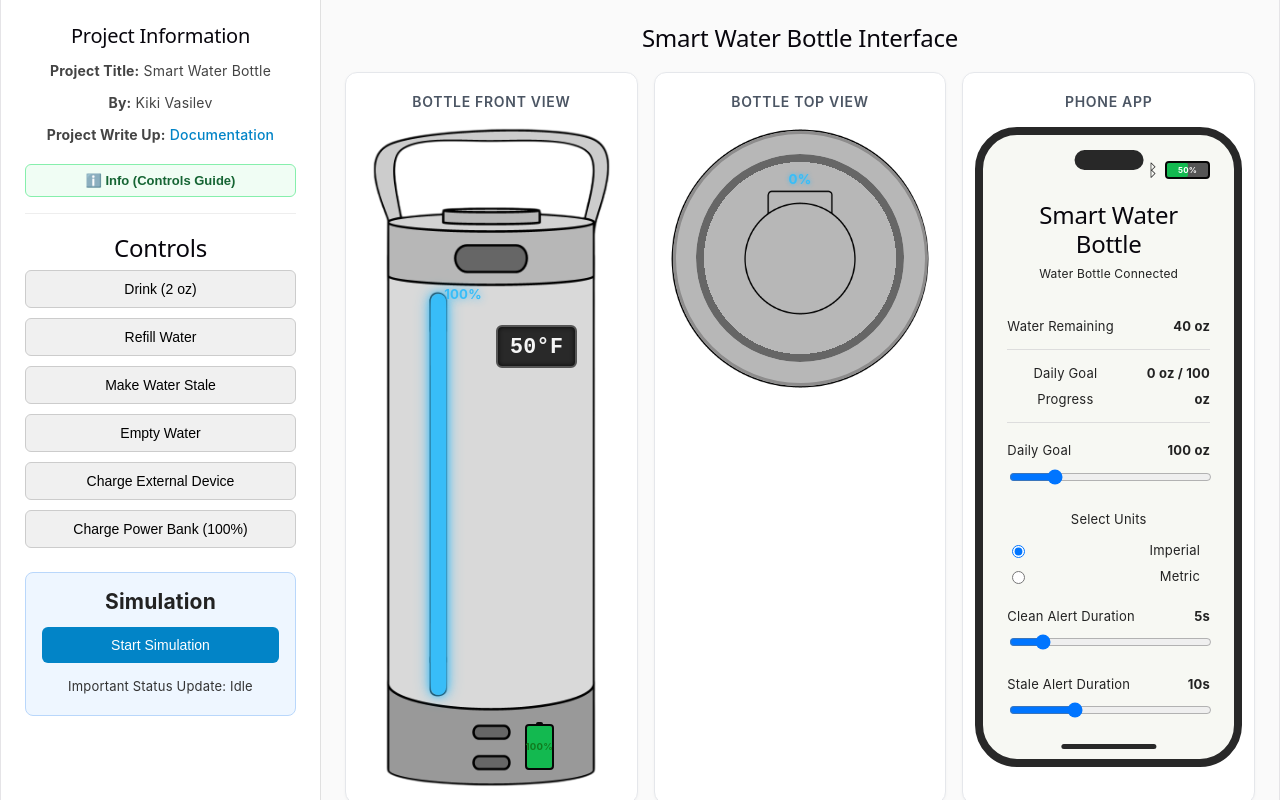
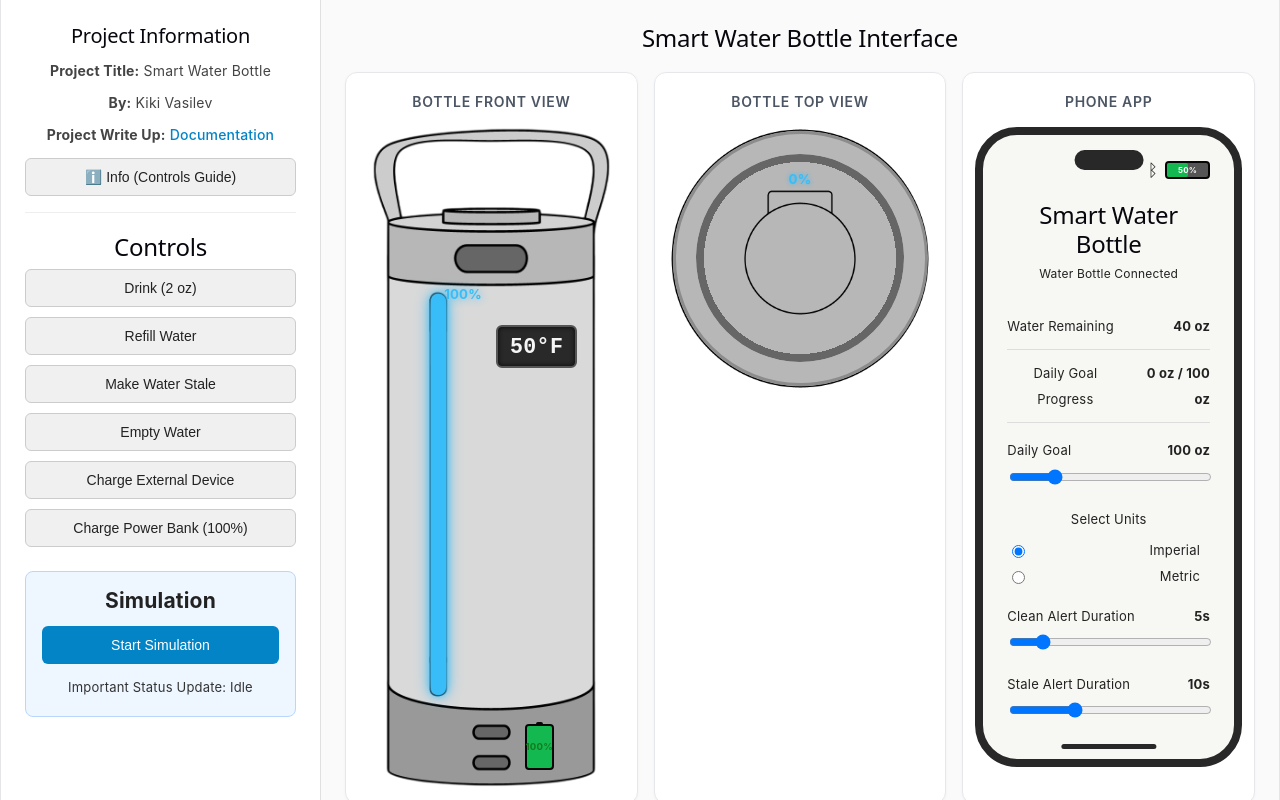
Before and after one commit to vasilevk33/vasilev-project-1, a Svelte app: page / in a window 1280 px wide. Built offline with nearby package versions, Linux system fonts and the light colour scheme.

Commit message:
Touch Up on Info Button

```diff
--- a/src/App.svelte
+++ b/src/App.svelte
@@ -318,7 +318,7 @@
 
         <div class="guide-item">
           <h4>🧪 Sanitization Alerts</h4>
-          <p><strong>Lid LED Ring:</strong> Flashes Yellow 🟡 during active cleaning (10s), Green 🟢 when sanitization completes successfully, Red 🔴 when water is stale, off otherwise.</p>
+          <p><strong>Cap LED Ring:</strong> Flashes Yellow 🟡 during active cleaning (10s), Green 🟢 when sanitization completes successfully, Red 🔴 when water is stale, off otherwise.</p>
           <p><strong>Cleaning Logic:</strong> Every time water is refilled, the bottle initiates a cleaning cycle.</p>
           <p><strong>Stale Water Logic:</strong> If water rests at or above 70°F for 10 continuous seconds it enters a stale state.</p>
           <p><strong>Manual Stale Button:</strong> "Make Water Stale" makes the water stale immediately.</p>
@@ -409,21 +409,25 @@
   }
 
   .info-btn {
+    display: block;
     width: 100%;
+    height: 38px;
+    box-sizing: border-box;
     margin-top: 10px;
-    padding: 8px 12px;
-    background: #f0fdf4;
-    border: 1px solid #86efac;
-    color: #166534;
+    padding: 10px 14px;
+    background: #f0f0f0;
+    border: 1px solid #ccc;
+    color: #222;
     border-radius: 6px;
-    font-weight: 600;
-    font-size: 13px;
+    font-weight: 500;
+    font-size: 14px;
+    line-height: 16px;
     cursor: pointer;
     transition: background 0.2s;
   }
 
   .info-btn:hover {
-    background: #dcfce7;
+    background: #e2e2e2;
   }
 
   .display-section {
@@ -529,5 +533,6 @@
     font-size: 13.5px;
     line-height: 1.5;
     color: #4b5563;
+    text-align: left;
   }
 </style>
--- a/src/Controls.svelte
+++ b/src/Controls.svelte
@@ -25,13 +25,17 @@
   button {
     display: block;
     width: 100%;
+    height: 38px;
+    box-sizing: border-box;
     padding: 10px 14px;
     margin-bottom: 10px;
     border: 1px solid #ccc;
     border-radius: 6px;
     background: #f0f0f0;
+    color: #222;
     font-size: 14px;
     font-weight: 500;
+    line-height: 16px;
     cursor: pointer;
     transition: background 0.2s;
   }
```
